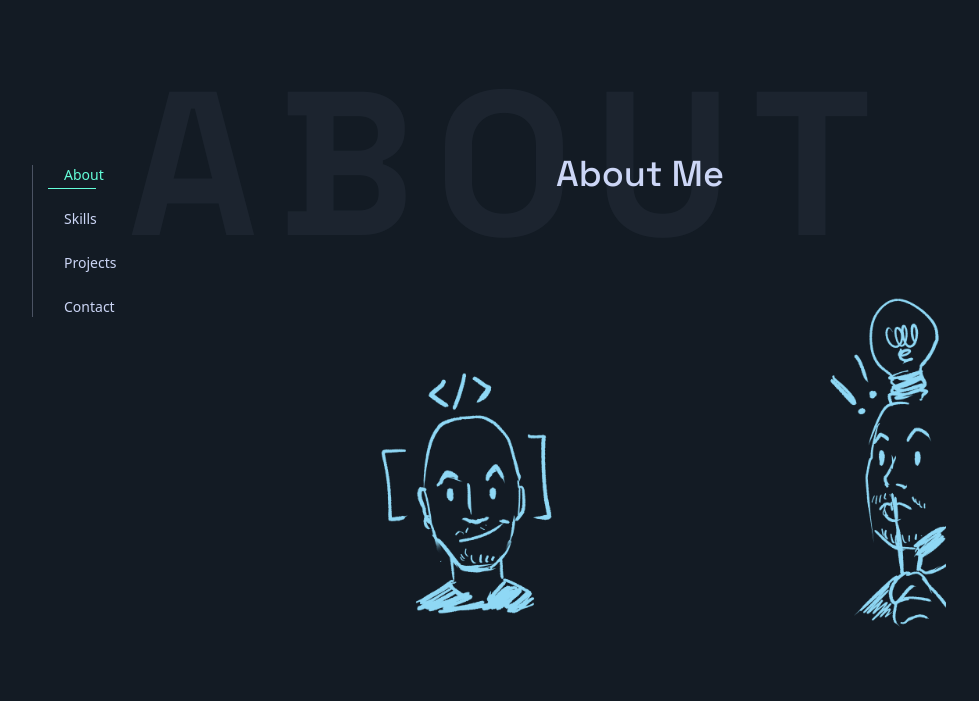
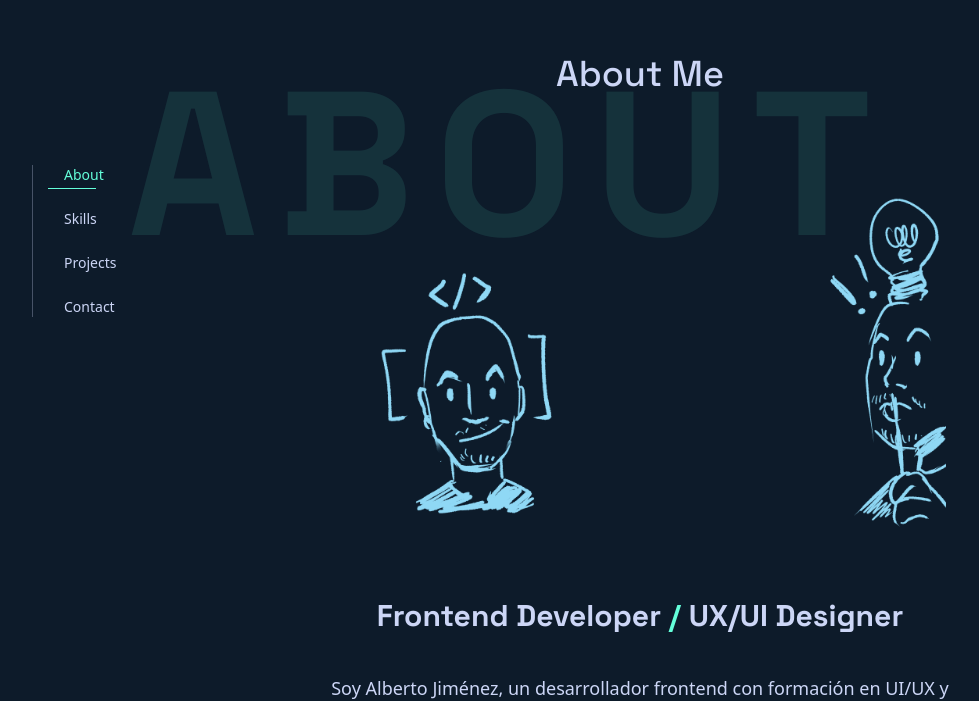
Before and after one commit to Albertojs89/AlbertoJSDev, a React (Vite) app: page / in a window 1280 px wide. Shown: the part 102-803 px from the top of the page, without its empty margins (0-979 px from the left). Built offline with nearby package versions, Linux system fonts and the light colour scheme.

Commit message:
fix centrado y colores

```diff
--- a/src/components/Layout.jsx
+++ b/src/components/Layout.jsx
@@ -3,10 +3,29 @@ import Sidebar from './Sidebar';
 import AOS from 'aos';
 import 'aos/dist/aos.css';
 
-
 function Layout({ children }) {
   const [activeSection, setActiveSection] = useState(null);
   const [visibleText, setVisibleText] = useState(null);
+
+  const sectionColors = {
+    about: {
+      bg: 'bg-[#0d1b2a]',           // azul oscuro profundo
+      text: 'text-[#64ffda]/10',    // verde agua más llamativo
+    },
+    skills: {
+      bg: 'bg-[#1e2d2f]',           // verde grisáceo oscuro
+      text: 'text-[#fbbf24]/10',    // amarillo dorado pastel
+    },
+    projects: {
+      bg: 'bg-[#2c1a2e]',           // vino morado apagado
+      text: 'text-[#93c5fd]/10',    // azul cielo desaturado
+    },
+    contact: {
+      bg: 'bg-[#1c1a33]',           // índigo oscuro
+      text: 'text-[#fb7185]/10',    // rosado vibrante apagado
+    },
+  };
+
 
   // Init AOS
   useEffect(() => {
@@ -17,7 +36,7 @@ function Layout({ children }) {
     });
   }, []);
 
-  // Observer para detectar qué sección está en el viewport
+  // Detectar sección activa con IntersectionObserver
   useEffect(() => {
     const sections = document.querySelectorAll('section[id]');
     const observer = new IntersectionObserver(
@@ -29,8 +48,8 @@ useEffect(() => {
         });
       },
       {
-      threshold: 0.2, // Aumentamos la sensibilidad
-      rootMargin: "0px 0px -10% 0px", // Mejor detección en móviles
+        threshold: 0.2,
+        rootMargin: "0px 0px -10% 0px",
       }
     );
 
@@ -38,26 +57,28 @@ useEffect(() => {
     return () => observer.disconnect();
   }, []);
 
-
-  // Delay para transiciones suaves del texto grande
+  // Control de visibilidad de texto gigante
   useEffect(() => {
     if (activeSection) {
-      setVisibleText(null); // Forzar salida
+      setVisibleText(null);
       const timeout = setTimeout(() => {
         setVisibleText(activeSection);
-      }, 300); // sincronizado con la animación de salida
+      }, 300);
       return () => clearTimeout(timeout);
     }
   }, [activeSection]);
 
   return (
-    <div className="relative min-h-screen bg-[#131b24] text-[#ccd6f6] font-sans transition-opacity duration-1000 ease-in-out">
+    <div className={`relative min-h-screen font-sans transition-colors duration-1000 ease-in-out overflow-hidden
+      ${sectionColors[activeSection]?.bg || 'bg-[#131b24]'} text-[#ccd6f6]`}>
+
       <Sidebar activeSection={activeSection} />
 
       {/* Texto grande de fondo */}
       <div className="pointer-events-none fixed left-[10%] top-1/3 transform -translate-y-1/2 z-0">
         <h1
-          className={`text-[16vw] font-bold uppercase tracking-widest text-[#ccd6f6]/5 transition-all duration-500 transform
+          className={`text-[16vw] font-bold uppercase tracking-widest transition-all duration-500 transform
+            ${sectionColors[activeSection]?.text || 'text-[#ccd6f6]/5'}
             ${visibleText ? 'opacity-100 translate-y-0' : 'opacity-0 -translate-y-2'}`}
         >
           {visibleText}
--- a/src/sections/About.jsx
+++ b/src/sections/About.jsx
@@ -5,10 +5,11 @@ function About() {
 
   return (
     <section
-      id="about"
-      className="min-h-screen py-32 px-4 flex flex-col items-center text-center"
-      data-aos="fade-up"
-    >
+  id="about"
+  className="min-h-screen py-32 px-4 flex flex-col items-center text-center mt-[-60px] lg:mt-[-100px] scroll-mt-32"
+  data-aos="fade-up"
+>
+
       <h2 className="text-4xl font-[Poppins] mb-12 text-[#ccd6f6]">About Me</h2>
 
       {/* Ilustraciones lado a lado más grandes y más juntas */}
```
Lines whose indentation alone changed are shown as unchanged.
